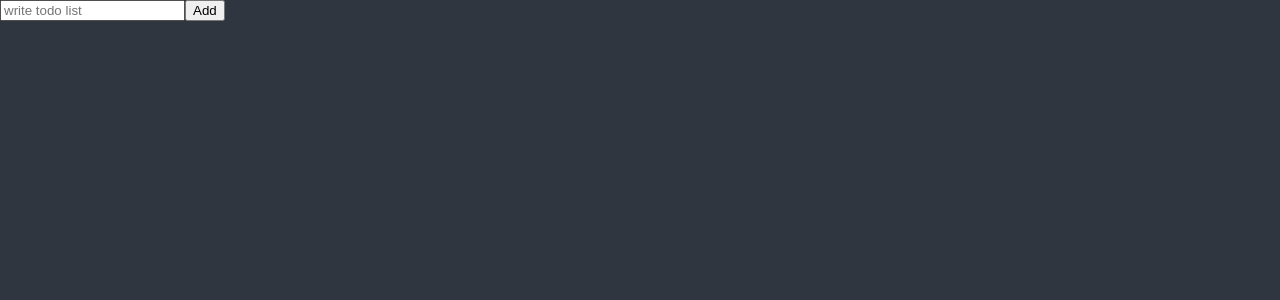
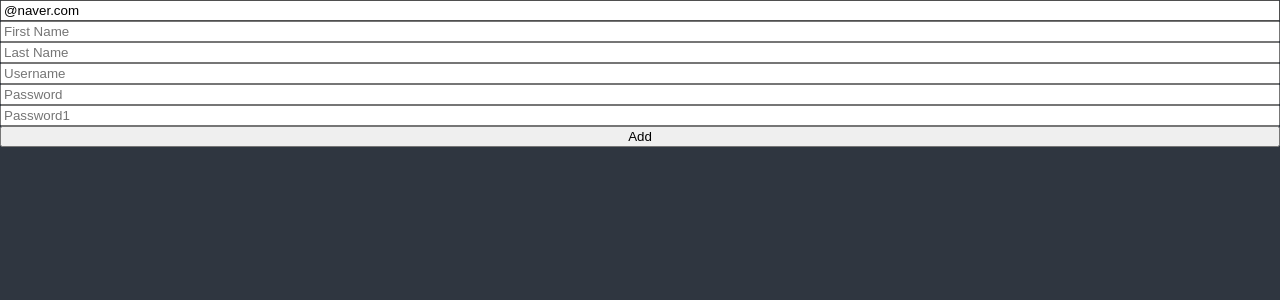
Before and after one commit to gbwlxhd97/react-practice, a React (Create React App) app: page / in a window 1280 px wide. Shown: the top 300 px of the page. Built offline with nearby package versions, Linux system fonts and the light colour scheme.

Commit message:
form hooks 에러처리 작업

```diff
--- a/src/ToDoList.tsx
+++ b/src/ToDoList.tsx
@@ -27,18 +27,86 @@
 //     )
 // }
 
+interface IForm {
+    email: string;
+    firstName: string;
+    lastName: string;
+    username: string;
+    password: string;
+    password1: string;
+    extraError?: string;
+}
+
 function ToDoList() {
-    const {register} = useForm();
-
+    const REX_EMAIL = /^[A-Za-z0-9._%+-]+@naver.com$/;
+    const {
+        register,
+        handleSubmit,
+        formState: { errors },
+        setError
+    } = useForm<IForm>({
+        defaultValues: {
+            email: "@naver.com",
+        },
+    });
+    const onValid = (data: IForm) => {
+        if(data.password !== data.password1) {
+            setError("password1",
+            {message: "password not equal"},
+            {shouldFocus: true })
+        }
+    };
     return (
         <div>
-            <form>
-                <input {...register("toDo")} placeholder="write todo list" />
-                <button>Add</button>
+            <form
+            style={{ display: "flex", flexDirection: "column" }}
+            onSubmit={handleSubmit(onValid)}
+            >
+            <input
+                {...register("email", {
+                required: "Email is required",
+                pattern: {
+                    value: REX_EMAIL,
+                    message: "Only naver.com emails allowed",
+                },
+                })}
+                placeholder="Email"
+            />
+            <span>{errors?.email?.message}</span>
+            <input
+                {...register("firstName", { required: "write here" })}
+                placeholder="First Name"
+            />
+            <span>{errors?.firstName?.message}</span>
+            <input
+                {...register("lastName", { required: "write here" })}
+                placeholder="Last Name"
+            />
+            <span>{errors?.lastName?.message}</span>
+            <input
+                {...register("username", { required: "write here", minLength: 10 })}
+                placeholder="Username"
+            />
+            <span>{errors?.username?.message}</span>
+            <input
+                {...register("password", { required: "write here", minLength: 5 })}
+                placeholder="Password"
+            />
+            <span>{errors?.password?.message}</span>
+            <input
+                {...register("password1", {
+                required: "Password is required",
+                minLength: {
+                    value: 5,
+                    message: "Your password is too short.",
+                },
+                })}
+                placeholder="Password1"
+            />
+            <span>{errors?.password1?.message}</span>
+            <button>Add</button>
             </form>
         </div>
-    )
+    );
 }
-
-
-export default ToDoList
+export default ToDoList;
```
